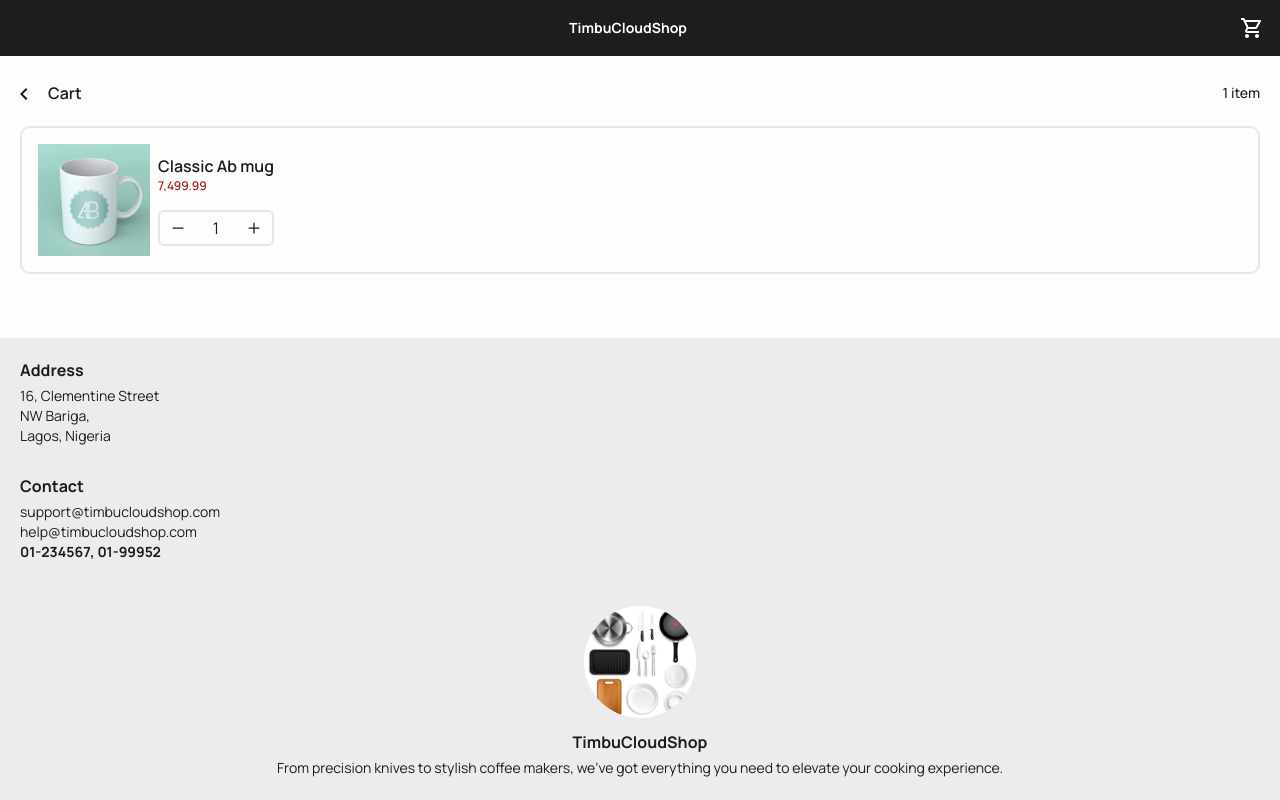
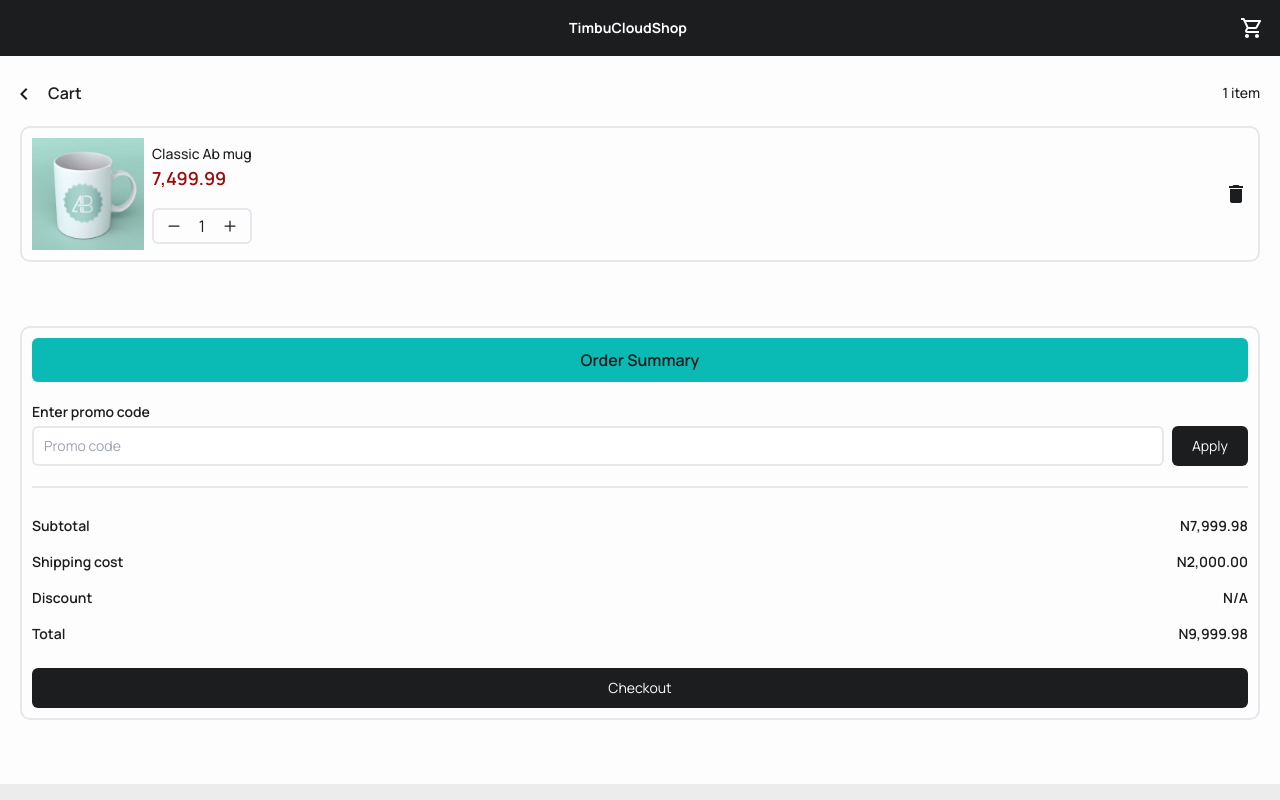
Before and after one commit to kushyzee/timbu-cloud-shop, a React (Vite) app: page /cart in a window 1280 px wide. Shown: the top 800 px of the page. Built offline with nearby package versions, Linux system fonts and the light colour scheme.

Commit message:
Modified file

```diff
--- a/package.json
+++ b/package.json
@@ -10,6 +10,7 @@
     "preview": "vite preview"
   },
   "dependencies": {
+    "@headlessui/react": "^2.1.2",
     "imagekitio-react": "^4.1.0",
     "react": "^18.3.1",
     "react-dom": "^18.3.1",
--- a/src/assets/productList.js
+++ b/src/assets/productList.js
@@ -31,7 +31,7 @@
   },
   {
     id: 2,
-    name: "Red heart white mug",
+    name: "Red heart mug",
     price: "6,500.00",
     rating: "4.1",
     image: redHeartWhiteMug,
--- a/src/pages/Cart.jsx
+++ b/src/pages/Cart.jsx
@@ -1,26 +1,19 @@
-import { MdNavigateBefore } from "react-icons/md";
-import { Link } from "react-router-dom";
 import products from "../assets/productList";
 import { HiPlusSmall, HiMinusSmall } from "react-icons/hi2";
+import { MdDelete } from "react-icons/md";
+import OrderSummary from "./OrderSummary";
+import PageLabel from "../components/PageLabel";
 
 const Cart = () => {
   const product = products[0];
   return (
     <section className="text-base text-customGray-800">
       <div className="flex justify-between items-center mb-5">
-        <div className="flex items-center gap-3 -ml-2">
-          <Link to="/">
-            <MdNavigateBefore className="inline-block text-2xl" />
-          </Link>
-          <h1 className="font-semibold">Cart</h1>
-        </div>
+        <PageLabel name="Cart" page="/" />
         <p className="text-sm font-medium">1 item</p>
       </div>
 
-      <div>
-        <div
-          className="border-2 font-sm border-customGray-300 rounded-[10px] flex gap-2 items-center p-4 mb-2"
-        >
+      <div className="border-2 font-sm border-customGray-300 rounded-[10px] flex gap-2 items-center justify-start p-2.5 mb-2">
         <div className="aspect-square h-28">
           <img
             src={product.image}
@@ -29,16 +22,20 @@
           />
         </div>
         <div className="">
-            <p className="font-semibold">{product.name}</p>
-            <p className="text-customRed font-medium text-xs">{product.price}</p>
-            <div className="flex items-center justify-between gap-2 border-2 py-1 px-2 mt-4 rounded-md">
+          <p className="font-medium text-sm">{product.name}</p>
+          <p className="text-customRed font-semibold text-lg">
+            {product.price}
+          </p>
+          <div className="flex items-center justify-around gap-3 border-2 border-customGray-300 py-1 px-2 mt-4 rounded-md">
             <HiMinusSmall className="inline-block text-xl" />
             <p>1</p>
             <HiPlusSmall className="inline-block text-xl" />
           </div>
         </div>
+        <MdDelete className="inline-block text-2xl ml-auto" />
       </div>
-      </div>
+
+      <OrderSummary />
     </section>
   );
 };
--- a/src/pages/Checkout.jsx
+++ b/src/pages/Checkout.jsx
@@ -1,8 +1,21 @@
-import React from 'react'
+import PageLabel from "../components/PageLabel"
+import RadioButtons from "../components/RadioButtons"
+import PaymentDetails from "../components/PaymentDetails"
 
 const Checkout = () => {
   return (
-    <h1 className='text-4xl text-blue-900 font-bold ml-4'>Checkout</h1>
+    <section className="text-sm text-customGray-800">
+        <PageLabel name="Checkout" page="/cart" />
+        <div className="mt-5 border-b-2 border-customGray-400 pb-10">
+          <h2 className="font-semibold text-base mb-3">Payment method</h2>
+
+          <RadioButtons />
+        </div>
+
+        <div className="mt-5">
+          <PaymentDetails />
+        </div>
+    </section>
   )
 }
 
--- a/tailwind.config.js
+++ b/tailwind.config.js
@@ -12,8 +12,9 @@
       colors: {
         "customGray-800": '#1C1D1E',
         "customGray-700": '#2A2B2C',
+        "customGray-400": '#EDECEC',
+        "customGray-600": '#B9B4B4',
         "customGray-50": '#FDFDFD',
-        "customGray-400": '#EDECEC',
         customTeal: '#0ABAB5',
         customRed: '#9C0A0A',
         customYellow: '#FFCE31'
```
Also changed, not shown: 1 other file (tests, documents, lock files or other folders). Lines whose indentation alone changed are shown as unchanged.
